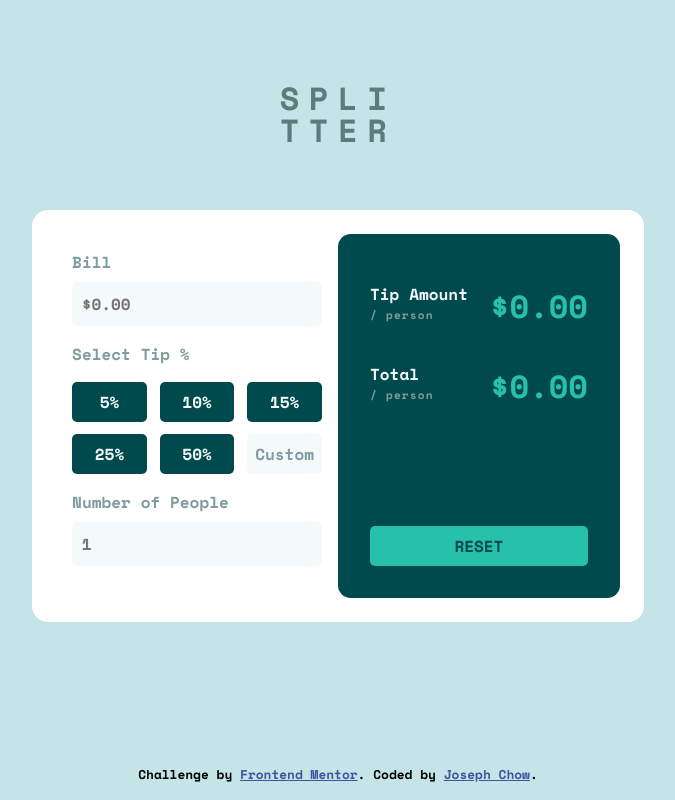
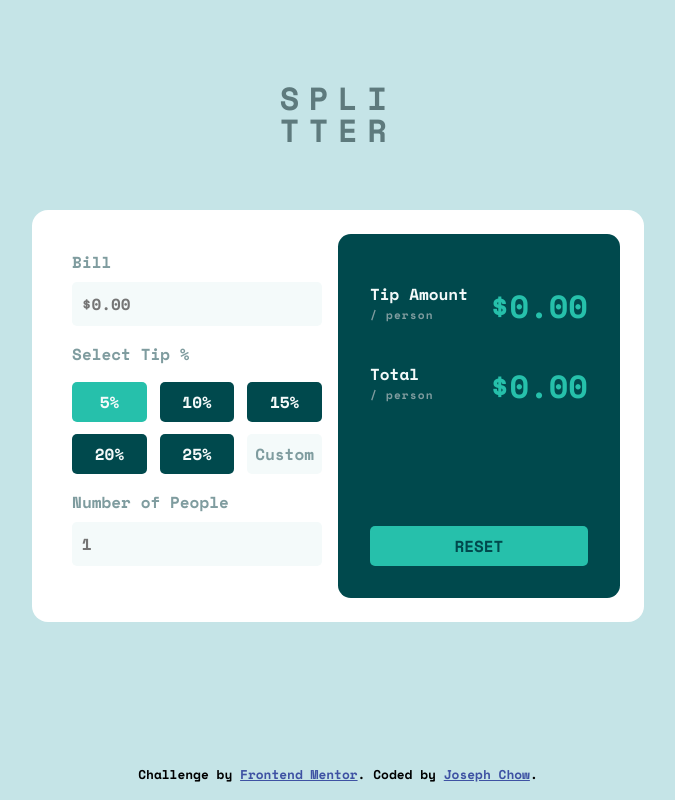
Before and after one commit to chowjiaming/tip-calculator-app, a React (Create React App) app: page / in a window 1280 px wide. Shown: the whole page, without its empty margins (302-977 px from the left). Built offline with nearby package versions, Linux system fonts and the light colour scheme.

Commit message:
added active states to tip percentage boxes

```diff
--- a/src/components/Card/Card.js
+++ b/src/components/Card/Card.js
@@ -21,6 +21,7 @@ export default function Card(props) {
       <InputCard
         billAmount={billAmount}
         setBillAmount={setBillAmount}
+        tipPercentage={tipPercentage}
         setTipPercentage={setTipPercentage}
         numOfPeople={numOfPeople}
         setNumOfPeople={setNumOfPeople}
--- a/src/components/Card/InputCard/InputCard.css
+++ b/src/components/Card/InputCard/InputCard.css
@@ -39,6 +39,10 @@ input {
   background-color: hsl(183, 100%, 15%);
 }
 
+.active {
+  background-color: hsl(172, 67%, 45%);
+}
+
 .custom {
   background-color: hsl(189, 41%, 97%);
   color: hsl(184, 14%, 56%);
--- a/src/components/Card/InputCard/InputCard.js
+++ b/src/components/Card/InputCard/InputCard.js
@@ -1,3 +1,4 @@
+import TipPercentageBox from "./TipPercentageBox/TipPercentageBox";
 import "./InputCard.css";
 
 export default function InputCard(props) {
@@ -7,10 +8,20 @@ export default function InputCard(props) {
     numOfPeople,
     setNumOfPeople,
     setTipPercentage,
+    tipPercentage
   } = props;
+
+  const tipPercetageOptions = [5, 10, 15, 20, 25];
+
+  const formatter = new Intl.NumberFormat("en-US", {
+    style: "currency",
+    currency: "USD",
+  });
+
   const handleClick = (e) => {
     setTipPercentage(parseInt(e.target.id));
   };
+
   const handlePeopleChange = (e) => {
     const re = /^[0-9\b]+$/;
     if (e.target.value === "" || !re.test(e.target.value)) {
@@ -20,6 +31,7 @@ export default function InputCard(props) {
     }
     setNumOfPeople(e.target.value);
   };
+
   const handleBillChange = (e) => {
     const re = /^[0-9\b]+$/;
     if (e.target.value === "" || !re.test(e.target.value)) {
@@ -30,10 +42,14 @@ export default function InputCard(props) {
     setBillAmount(e.target.value);
   };
 
-  const formatter = new Intl.NumberFormat("en-US", {
-    style: "currency",
-    currency: "USD",
-  });
+  let tipPercentageBoxes = tipPercetageOptions.map(percentage => {
+    return <TipPercentageBox
+              key={percentage}
+              percentage={percentage}
+              tipPercentage={tipPercentage}
+              handleClick={handleClick}
+            />
+  })
 
   return (
     <div className="input-card">
@@ -46,21 +62,7 @@ export default function InputCard(props) {
       />
       <h4 className="select-tip">Select Tip %</h4>
       <div className="tip-selector-box">
-        <div className="tip-percentage-box" id={5} onClick={handleClick}>
-          5%
-        </div>
-        <div className="tip-percentage-box" id={10} onClick={handleClick}>
-          10%
-        </div>
-        <div className="tip-percentage-box" id={15} onClick={handleClick}>
-          15%
-        </div>
-        <div className="tip-percentage-box" id={25} onClick={handleClick}>
-          25%
-        </div>
-        <div className="tip-percentage-box" id={50} onClick={handleClick}>
-          50%
-        </div>
+        {tipPercentageBoxes}
         <div className="tip-percentage-box custom">Custom</div>
       </div>
 
--- /dev/null
+++ b/src/components/Card/InputCard/TipPercentageBox/TipPercentageBox.js
@@ -0,0 +1,14 @@
+export default function TipPercentageBox(props) {
+    const { percentage, tipPercentage, handleClick } = props;
+    const isBoxActive = percentage === tipPercentage;
+
+    return (
+        <div
+            className={`tip-percentage-box ${isBoxActive ? "active" : ""}`}
+            id={percentage}
+            onClick={handleClick}
+        >
+            {percentage}%
+        </div>
+    )
+}
--- a/src/components/Main.js
+++ b/src/components/Main.js
@@ -5,7 +5,7 @@ import Attributions from "./Attributions/Attributions";
 
 export default function Main() {
   const [billAmount, setBillAmount] = useState(0);
-  const [tipPercentage, setTipPercentage] = useState(0);
+  const [tipPercentage, setTipPercentage] = useState(5);
   const [numOfPeople, setNumOfPeople] = useState(1);
   const [personalTipAmount, setPersonalTipAmount] = useState(0);
   const [totalTipAmount, setTotalTipAmount] = useState(0);
```
